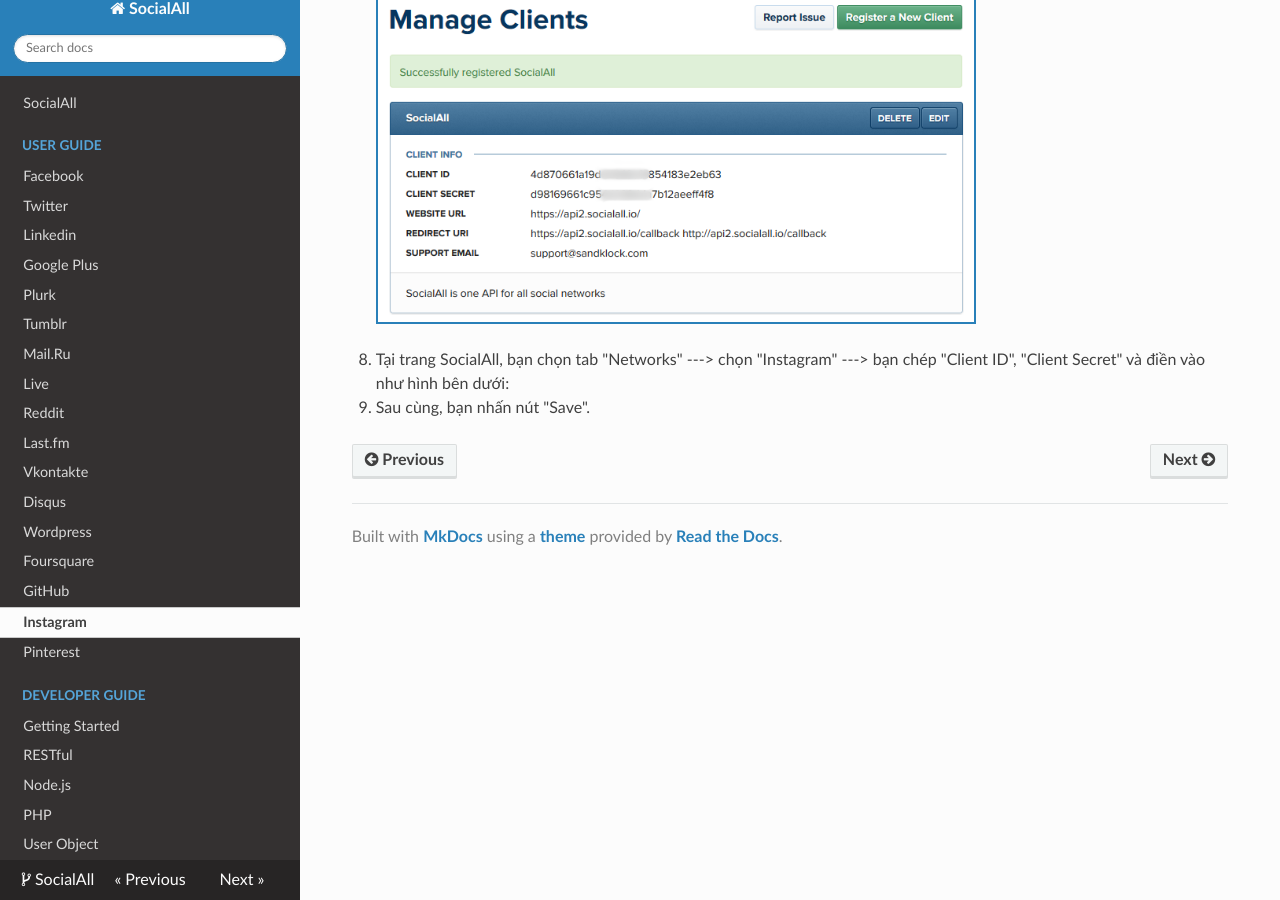
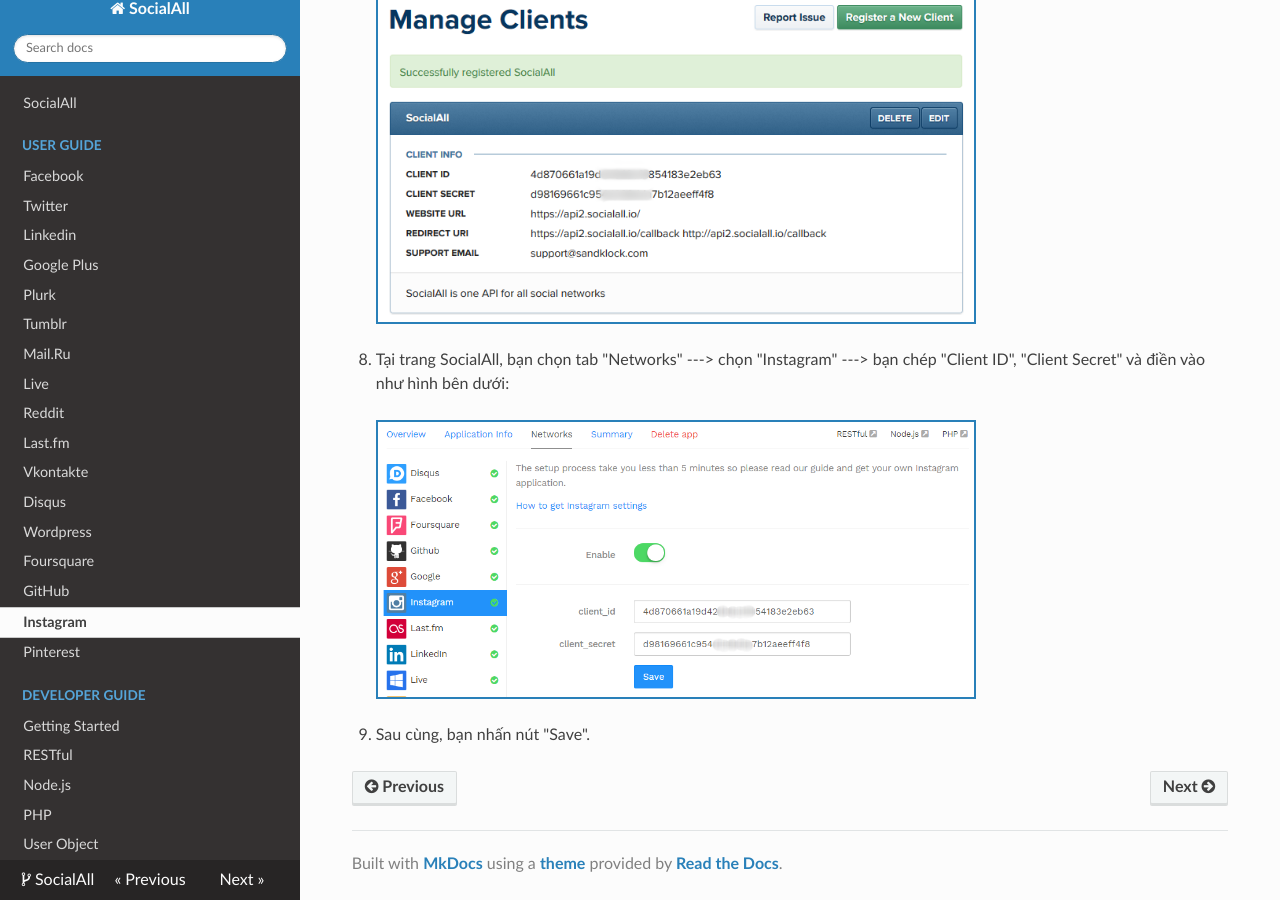
Before and after one commit to nhvu1988/socialall-docs-vi, an MkDocs documentation site: the page built from docs/user-guide/instagram.md, in a window 1280 px wide and 900 px high, scrolled down 1843 px. Built offline with MkDocs 1.6.1, drawn with Linux system fonts in a browser that asks for light colours; nearby versions of some CDN libraries; old or Windows-style settings are respelled for this version of MkDocs.

Commit message:
update img for last step of Instagram doc

```diff
--- a/docs/user-guide/instagram.md
+++ b/docs/user-guide/instagram.md
@@ -23,4 +23,7 @@ __Để tạo một ứng dụng trên Instagram, hãy làm theo các bước sa
     ![Instagram : Manage Clients](/img/ins-4-manage-clients.png)
     <div class="soclall-br"></div>
 8. Tại trang SocialAll, bạn chọn tab "Networks" ---> chọn "Instagram" ---> bạn chép "Client ID", "Client Secret" và điền vào như hình bên dưới:
+    <div class="soclall-br"></div>
+    ![Instagram : Fill API](/img/ins-5-fill-api.png)
+    <div class="soclall-br"></div>
 9. Sau cùng, bạn nhấn nút "Save".
```
Also changed, not shown: docs/img/ins-5-fill-api.png (added).
